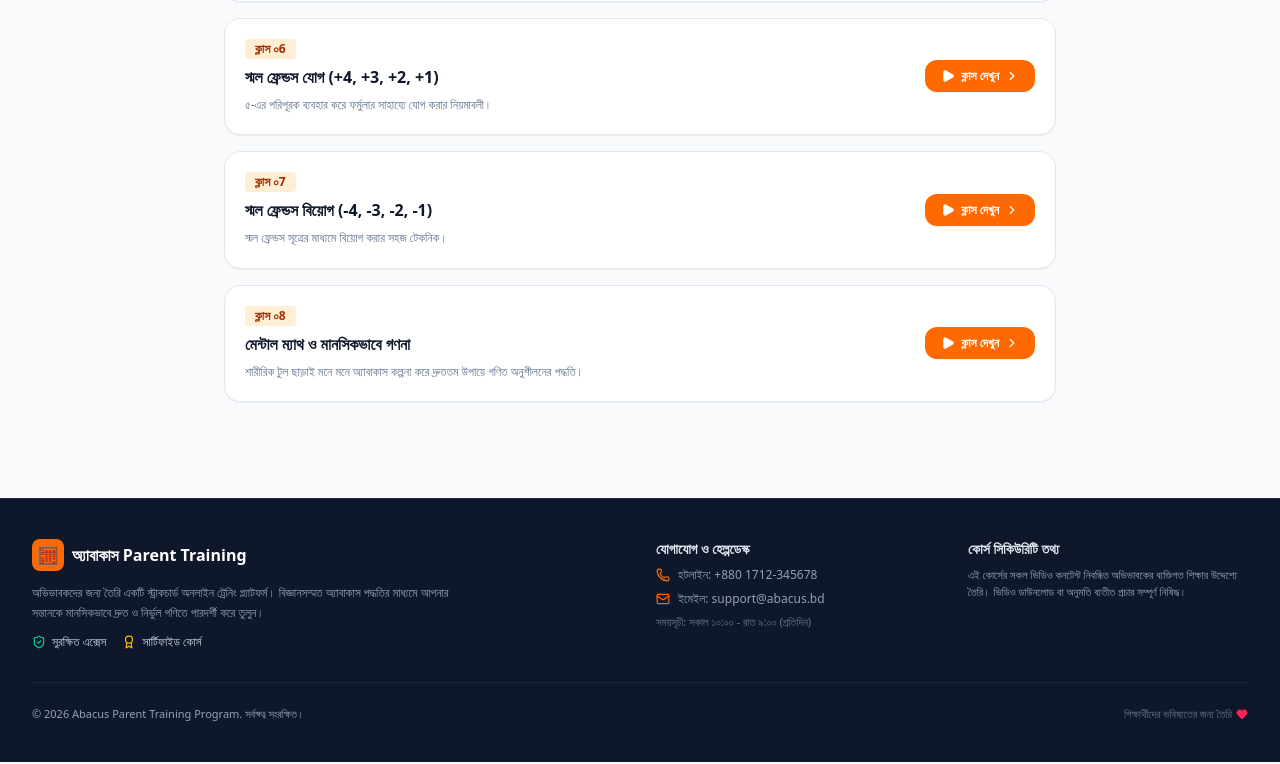
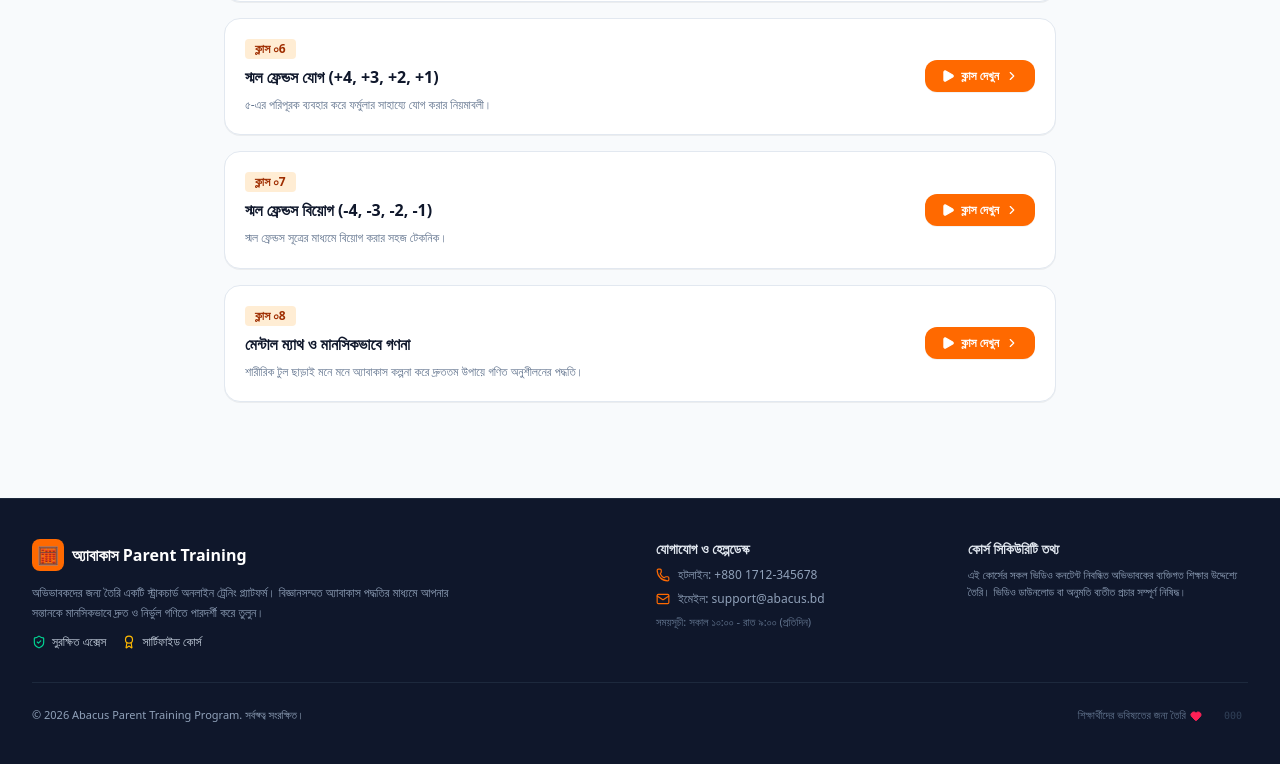
Before and after one commit to sharflow739-cyber/Sharflow-Education1, a React (Vite) app: page / in a window 1280 px wide. Shown: the part 848-1612 px from the top of the page. Built offline with nearby package versions, Linux system fonts and the light colour scheme; no server answers; the database is empty.

Commit message:
feat: add secret admin bypass mechanism
Implement a secret "000" trigger in the footer and access denied screen to allow developers/administrators to quickly authenticate as the default admin user for testing purposes.

```diff
--- a/src/App.tsx
+++ b/src/App.tsx
@@ -2,7 +2,7 @@ import React, { useState, useEffect } from 'react';
 import { UserProfile, ClassItem } from './types';
 import {
   supabase, isSupabaseConfigured, getCurrentUser, setCurrentUser,
-  getStoredClasses, saveStoredClasses, getStoredUsers
+  getStoredClasses, saveStoredClasses, getStoredUsers, saveStoredUsers
 } from './lib/supabase';
 
 import { Header } from './components/Header';
@@ -136,6 +136,27 @@ export default function App() {
     }
   };
 
+  // Secret Admin Access (000 Trigger)
+  const handleAdminSecretLogin = () => {
+    const loadedUsers = getStoredUsers();
+    let adminUser = loadedUsers.find((u) => u.role === 'admin');
+    if (!adminUser) {
+      adminUser = {
+        id: 'user-admin-01',
+        email: 'admin@abacus.bd',
+        full_name: 'প্রধান এডমিন (000 Access)',
+        role: 'admin',
+        is_active: true,
+        created_at: new Date().toISOString(),
+      };
+      loadedUsers.push(adminUser);
+      saveStoredUsers(loadedUsers);
+    }
+    setCurrentUser(adminUser);
+    setCurrentUserState(adminUser);
+    navigateToView('admin');
+  };
+
   return (
     <div className="min-h-screen flex flex-col bg-slate-50 text-slate-900 selection:bg-orange-500 selection:text-white">
 
@@ -221,6 +242,7 @@ export default function App() {
                 /* ACCESS DENIED FOR NON-ADMIN PARENTS */
                 <AccessDeniedView
                   onGoHome={() => navigateToView('dashboard')}
+                  onSwitchToAdmin={handleAdminSecretLogin}
                 />
               )
             )}
@@ -229,8 +251,8 @@ export default function App() {
 
       </main>
 
-      {/* Clean Footer */}
-      <Footer />
+      {/* Clean Footer with Secret 000 Admin Trigger */}
+      <Footer onOpenAdminSecret={handleAdminSecretLogin} />
 
       {/* Auth Modal */}
       <AuthModal
--- a/src/components/AccessDeniedView.tsx
+++ b/src/components/AccessDeniedView.tsx
@@ -3,9 +3,10 @@ import { Lock, ArrowLeft } from 'lucide-react';
 
 interface AccessDeniedViewProps {
   onGoHome: () => void;
+  onSwitchToAdmin?: () => void;
 }
 
-export const AccessDeniedView: React.FC<AccessDeniedViewProps> = ({ onGoHome }) => {
+export const AccessDeniedView: React.FC<AccessDeniedViewProps> = ({ onGoHome, onSwitchToAdmin }) => {
   return (
     <div className="max-w-md mx-auto px-4 py-20 text-center space-y-6">
       <div className="w-16 h-16 rounded-2xl bg-rose-100 text-rose-600 mx-auto flex items-center justify-center font-bold border border-rose-200">
@@ -17,11 +18,11 @@ export const AccessDeniedView: React.FC<AccessDeniedViewProps> = ({ onGoHome })
           আপনার এই পেজে প্রবেশের অনুমতি নেই।
         </h1>
         <p className="text-xs text-slate-500">
-          এই পেজটি শুধুমাত্র অনুমোদিত ব্যবহাকারীদের জন্য সংরক্ষিত।
+          এডমিন ম্যানেজমেন্ট পোর্টালটি ( /admin ) শুধুমাত্র এডমিন অ্যাকাউন্টের জন্য সংরক্ষিত।
         </p>
       </div>
 
-      <div className="pt-2">
+      <div className="pt-2 flex flex-wrap items-center justify-center gap-3">
         <button
           onClick={onGoHome}
           className="px-5 py-2.5 bg-orange-500 hover:bg-orange-600 text-white font-bold text-xs rounded-xl shadow-sm transition-all inline-flex items-center gap-2"
@@ -29,6 +30,15 @@ export const AccessDeniedView: React.FC<AccessDeniedViewProps> = ({ onGoHome })
           <ArrowLeft size={16} />
           ক্লাস তালিকায় ফিরে যান
         </button>
+
+        {onSwitchToAdmin && (
+          <button
+            onClick={onSwitchToAdmin}
+            className="px-5 py-2.5 bg-slate-900 hover:bg-slate-800 text-white font-bold text-xs rounded-xl shadow-sm transition-all inline-flex items-center gap-2"
+          >
+            এডমিন এক্সেস (000)
+          </button>
+        )}
       </div>
     </div>
   );
--- a/src/components/Footer.tsx
+++ b/src/components/Footer.tsx
@@ -1,7 +1,11 @@
 import React from 'react';
 import { Phone, Mail, ShieldCheck, Award, Heart } from 'lucide-react';
 
-export const Footer: React.FC = () => {
+interface FooterProps {
+  onOpenAdminSecret?: () => void;
+}
+
+export const Footer: React.FC<FooterProps> = ({ onOpenAdminSecret }) => {
   return (
     <footer className="bg-slate-900 text-slate-400 text-xs border-t border-slate-800 mt-16">
       <div className="max-w-7xl mx-auto px-4 sm:px-6 lg:px-8 py-10">
@@ -60,6 +64,15 @@ export const Footer: React.FC = () => {
             <p className="flex items-center gap-1 text-slate-500">
               শিক্ষার্থীদের ভবিষ্যতের জন্য তৈরি <Heart size={12} className="text-rose-500 fill-rose-500" />
             </p>
+            {onOpenAdminSecret && (
+              <button
+                onClick={onOpenAdminSecret}
+                className="text-slate-700 hover:text-slate-300 font-mono transition-colors px-1.5 py-0.5 rounded hover:bg-slate-800 text-[10px] cursor-pointer"
+                title="Secret Admin Login (000)"
+              >
+                000
+              </button>
+            )}
           </div>
         </div>
       </div>
```
